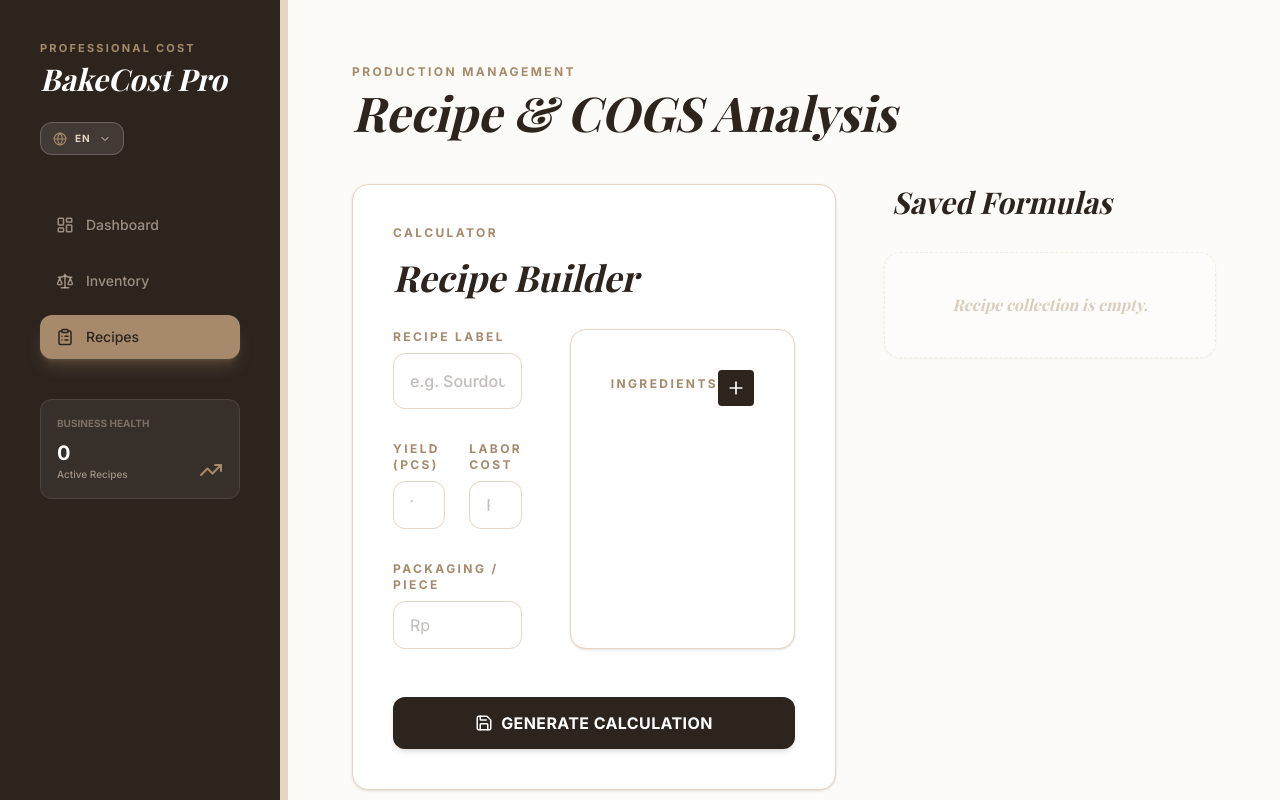
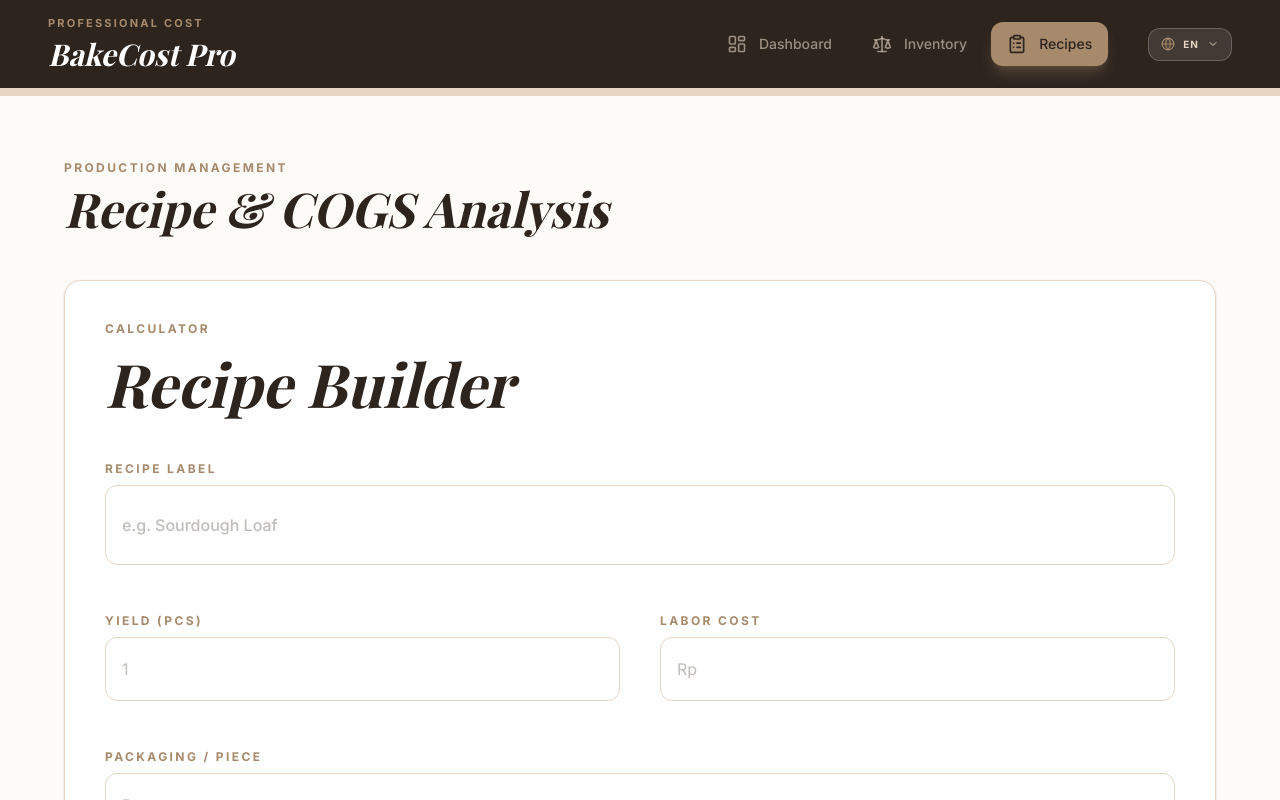
Before and after one commit to maryamalatthas-stack/Mariam-Alatas, a React (Vite) app: page / in a window 1280 px wide. Both pictures are taken after a click on the button "Recipes". Shown: the top 800 px of the page. Built offline with nearby package versions, Linux system fonts and the light colour scheme; a web font is replaced by a local one.

Commit message:
feat(ui): Refactor navigation layout for larger screens
Adjusts the navigation component to be more responsive on large screens (lg breakpoint and above). This includes making the navigation horizontal and vertically centered for better usability in wider layouts.

```diff
--- a/src/App.tsx
+++ b/src/App.tsx
@@ -484,16 +484,39 @@ export default function App() {
 
   return (
     <div className="min-h-screen pb-20 md:pb-0 relative bg-bakery-cream">
-      <div className="max-w-[1600px] mx-auto flex flex-col md:flex-row min-h-screen">
+      <div className="max-w-[1600px] mx-auto flex flex-col min-h-screen">
         {/* Sidebar / Navigation */}
-        <nav className="w-full md:w-64 lg:w-72 bg-bakery-brown text-white p-4 md:p-8 md:p-10 sticky top-0 z-50 md:h-screen shrink-0 border-b-4 md:border-b-0 md:border-r-8 border-bakery-wheat">
-          <div className="flex flex-row md:flex-col justify-between items-center md:items-start mb-6 md:mb-12">
+        <nav className="w-full lg:h-24 lg:flex-row lg:items-center lg:px-12 bg-bakery-brown text-white p-4 md:p-8 sticky top-0 z-50 md:h-screen lg:shrink-0 border-b-4 lg:border-b-8 border-bakery-wheat flex flex-col md:w-64 lg:w-full">
+          <div className="flex flex-row md:flex-col lg:flex-row justify-between items-center md:items-start lg:items-center w-full">
             <div className="flex flex-col">
               <span className="text-[10px] lg:text-[11px] uppercase tracking-[0.2em] font-bold text-bakery-accent mb-0 md:mb-1">Professional Cost</span>
               <h1 className="text-xl md:text-2xl lg:text-3xl font-serif font-bold italic leading-tight">BakeCost Pro</h1>
             </div>
 
-            <div className="md:mt-6">
+            <div className="flex items-center gap-6 lg:gap-10">
+              {/* Desktop Nav Links */}
+              <div className="hidden lg:flex items-center gap-2">
+                <NavButton
+                  active={activeTab === 'dashboard'}
+                  onClick={() => setActiveTab('dashboard')}
+                  icon={<LayoutDashboard size={20} />}
+                  label={t.dashboard}
+                />
+                <NavButton
+                  active={activeTab === 'ingredients'}
+                  onClick={() => setActiveTab('ingredients')}
+                  icon={<Scale size={20} />}
+                  label={t.inventory}
+                />
+                <NavButton
+                  active={activeTab === 'recipes'}
+                  onClick={() => setActiveTab('recipes')}
+                  icon={<ClipboardList size={20} />}
+                  label={t.recipes}
+                />
+              </div>
+
+              <div className="md:mt-6 lg:mt-0">
               <div className="relative">
                 <button
                   onClick={() => setIsLangOpen(!isLangOpen)}
@@ -539,8 +562,9 @@ export default function App() {
               </div>
             </div>
           </div>
-
-          <div className="hidden md:flex flex-col gap-3">
+        </div>
+
+        <div className="hidden md:flex lg:hidden flex-col gap-3">
             <NavButton
               active={activeTab === 'dashboard'}
               onClick={() => setActiveTab('dashboard')}
@@ -561,7 +585,7 @@ export default function App() {
             />
           </div>
 
-          <div className="mt-auto hidden md:block pt-10">
+          <div className="mt-auto hidden md:block lg:hidden pt-10">
             <div className="p-4 bg-white/5 rounded-xl border border-white/10">
               <p className="text-[10px] uppercase font-bold text-bakery-wheat/40 mb-2">{t.business_health}</p>
               <div className="flex justify-between items-end">
@@ -782,8 +806,8 @@ export default function App() {
                   </div>
                 </div>
 
-                <div className="grid lg:grid-cols-12 gap-8 lg:gap-12 items-start">
-                  <div className="lg:col-span-8 xl:col-span-7">
+                <div className="flex flex-col gap-12 lg:gap-20">
+                  <section>
                     <RecipeForm
                       ingredients={ingredients}
                       onAdd={addRecipe}
@@ -794,11 +818,13 @@ export default function App() {
                       currency={currency}
                       t={t}
                     />
-                  </div>
-
-                  <div className="lg:col-span-4 xl:col-span-5 space-y-6 md:space-y-8">
-                    <h3 className="serif-italic text-xl md:text-2xl lg:text-3xl px-2">{t.saved_formulas}</h3>
-                    <div className="space-y-4 md:space-y-6 lg:space-y-8">
+                  </section>
+
+                  <section className="space-y-8 lg:space-y-12">
+                    <div className="border-t-4 border-bakery-wheat pt-12 lg:pt-16">
+                      <h3 className="serif-italic text-2xl md:text-3xl lg:text-5xl px-2">{t.saved_formulas}</h3>
+                    </div>
+                    <div className="grid grid-cols-1 gap-6 lg:gap-10">
                       {recipes.map(recipe => (
                         <RecipeCard
                           key={recipe.id}
@@ -816,12 +842,12 @@ export default function App() {
                         />
                       ))}
                       {recipes.length === 0 && (
-                        <div className="bakery-card p-16 text-center serif-italic text-bakery-accent opacity-40 border-dashed">
-                          {t.recipe_list_empty}
+                        <div className="col-span-full py-20 text-center bakery-card bg-bakery-cream/30 border-dashed">
+                          <p className="serif-italic text-2xl opacity-40">{t.recipe_list_empty}</p>
                         </div>
                       )}
                     </div>
-                  </div>
+                  </section>
                 </div>
               </motion.div>
             )}
@@ -1082,32 +1108,32 @@ function RecipeForm({ ingredients, onAdd, onUpdate, editingRecipe, onCancelEdit,
   };
 
   return (
-    <form onSubmit={handleSubmit} className={`bakery-card p-6 md:p-10 lg:p-12 space-y-8 md:space-y-12 h-fit transition-all ${editingRecipe ? 'ring-2 ring-bakery-accent border-bakery-accent' : 'bg-[#FAF9F6]'}`}>
-      <div className="flex flex-col gap-1 md:gap-2 mb-4 md:mb-8">
-        <span className="bento-header">{t.calculator}</span>
-        <h3 className="text-2xl md:text-3xl lg:text-4xl serif-italic">{editingRecipe ? 'Edit Recipe' : t.recipe_builder}</h3>
+    <form onSubmit={handleSubmit} className={`bakery-card p-6 md:p-10 lg:p-16 space-y-8 md:space-y-12 h-fit transition-all ${editingRecipe ? 'ring-2 ring-bakery-accent border-bakery-accent' : 'bg-[#FAF9F6] shadow-xl'}`}>
+      <div className="flex flex-col gap-1 md:gap-2 mb-4 md:mb-8 lg:mb-12">
+        <span className="bento-header lg:text-sm">{t.calculator}</span>
+        <h3 className="text-2xl md:text-3xl lg:text-6xl serif-italic">{editingRecipe ? 'Edit Recipe' : t.recipe_builder}</h3>
       </div>
 
-      <div className="grid xl:grid-cols-[1fr_1.75fr] gap-8 lg:gap-12">
-        <div className="space-y-6 md:space-y-8">
-          <div className="space-y-2 lg:space-y-3">
-            <label className="bento-header">{t.recipe_label}</label>
+      <div className="grid grid-cols-1 lg:gap-20">
+        <div className="space-y-6 md:space-y-8 lg:space-y-12">
+          <div className="space-y-2 lg:space-y-5">
+            <label className="bento-header lg:text-sm">{t.recipe_label}</label>
             <input
               type="text"
               placeholder="e.g. Sourdough Loaf"
-              className="w-full text-base md:text-lg lg:text-xl font-medium h-12 lg:h-14"
+              className="w-full text-base md:text-lg lg:text-3xl font-medium h-12 lg:h-20 lg:px-8 bg-white"
               value={formData.name}
               onChange={(e) => setFormData({ ...formData, name: e.target.value })}
             />
           </div>
-          <div className="grid grid-cols-2 gap-4 md:gap-6">
-            <div className="space-y-2 lg:space-y-3">
-              <label className="bento-header">{t.yield_pcs}</label>
+          <div className="grid grid-cols-2 gap-4 md:gap-6 lg:gap-10">
+            <div className="space-y-2 lg:space-y-5">
+              <label className="bento-header lg:text-sm">{t.yield_pcs}</label>
               <input
                 type="number"
                 min="0"
                 placeholder="1"
-                className="w-full h-11 lg:h-12"
+                className="w-full h-11 lg:h-16 lg:text-xl lg:px-6"
                 value={formData.yield}
                 onChange={(e) => {
                   const val = e.target.value;
@@ -1117,13 +1143,13 @@ function RecipeForm({ ingredients, onAdd, onUpdate, editingRecipe, onCancelEdit,
                 }}
               />
             </div>
-            <div className="space-y-2 lg:space-y-3">
-              <label className="bento-header">{t.labor_cost}</label>
+            <div className="space-y-2 lg:space-y-5">
+              <label className="bento-header lg:text-sm">{t.labor_cost}</label>
               <input
                 type="number"
                 min="0"
                 placeholder={currency.symbol}
-                className="w-full h-11 lg:h-12"
+                className="w-full h-11 lg:h-16 lg:text-xl lg:px-6"
                 value={formData.labor}
                 onChange={(e) => {
                   const val = e.target.value;
@@ -1134,13 +1160,13 @@ function RecipeForm({ ingredients, onAdd, onUpdate, editingRecipe, onCancelEdit,
               />
             </div>
           </div>
-          <div className="space-y-2 lg:space-y-3">
-            <label className="bento-header">{t.packaging_pc}</label>
+          <div className="space-y-2 lg:space-y-5">
+            <label className="bento-header lg:text-sm">{t.packaging_pc}</label>
             <input
               type="number"
               min="0"
               placeholder={currency.symbol}
-              className="w-full h-11 lg:h-12"
+              className="w-full h-11 lg:h-16 lg:text-xl lg:px-6"
               value={formData.packaging}
               onChange={(e) => {
                 const val = e.target.value;
@@ -1152,19 +1178,19 @@ function RecipeForm({ ingredients, onAdd, onUpdate, editingRecipe, onCancelEdit,
           </div>
         </div>
 
-        <div className="space-y-6 md:space-y-8 bg-white border border-bakery-wheat p-6 md:p-8 lg:p-10 rounded-2xl shadow-sm">
-          <div className="flex justify-between items-center mb-2">
-            <h4 className="bento-header text-xs lg:text-sm">{t.ingredients}</h4>
-            <button type="button" onClick={addIngredientToRecipe} className="bg-bakery-brown text-white p-1.5 md:p-2 rounded transition-colors hover:bg-bakery-accent">
-              <Plus size={20} />
+        <div className="space-y-6 md:space-y-8 lg:space-y-12 bg-white border border-bakery-wheat p-6 md:p-8 lg:p-12 rounded-3xl shadow-sm">
+          <div className="flex justify-between items-center mb-2 lg:mb-4">
+            <h4 className="bento-header text-xs lg:text-base">{t.ingredients}</h4>
+            <button type="button" onClick={addIngredientToRecipe} className="bg-bakery-brown text-white p-1.5 md:p-2 lg:p-4 rounded-xl transition-colors hover:bg-bakery-accent shadow-md">
+              <Plus size={24} />
             </button>
           </div>
 
-          <div className="space-y-4 max-h-[400px] lg:max-h-[600px] overflow-y-auto pr-4 no-scrollbar">
+          <div className="space-y-4 lg:space-y-8 max-h-[400px] lg:max-h-[700px] overflow-y-auto pr-4 no-scrollbar">
             {formData.selectedIngredients.map((item, idx) => (
-              <div key={idx} className="flex gap-4 md:gap-6 items-center border-b border-[#F2EDE8] pb-4 last:border-0 last:pb-0">
+              <div key={idx} className="flex flex-col sm:flex-row gap-4 md:gap-6 lg:gap-10 items-start sm:items-center border-b border-[#F2EDE8] pb-4 lg:pb-8 last:border-0 last:pb-0">
                 <select
-                  className="flex-1 text-sm md:text-base border-none bg-transparent focus:ring-0 font-medium py-2"
+                  className="flex-1 w-full text-sm md:text-base lg:text-2xl border-none bg-transparent focus:ring-0 font-medium py-2 lg:py-4 px-0"
                   value={item.ingredientId}
                   onChange={(e) => updateSelectedIngredient(idx, 'ingredientId', e.target.value)}
                 >
@@ -1173,25 +1199,27 @@ function RecipeForm({ ingredients, onAdd, onUpdate, editingRecipe, onCancelEdit,
                     <option key={ing.id} value={ing.id}>{ing.name}</option>
                   ))}
                 </select>
-                <div className="flex items-center gap-2">
-                  <input
-                    type="number"
-                    min="0"
-                    placeholder={t.weight}
-                    className="w-24 md:w-32 text-sm border-none bg-bakery-cream/30 focus:ring-1 focus:ring-bakery-accent/20 rounded py-2 text-right font-bold"
-                    value={item.weight || ''}
-                    onChange={(e) => {
-                      const val = e.target.value;
-                      if (val === '' || parseFloat(val) >= 0) {
-                        updateSelectedIngredient(idx, 'weight', parseFloat(val) || 0);
-                      }
-                    }}
-                  />
-                  <span className="text-[10px] md:text-xs font-bold text-bakery-accent">GR</span>
+                <div className="flex items-center gap-4 w-full sm:w-auto">
+                  <div className="flex items-center gap-2 flex-1 sm:flex-none">
+                    <input
+                      type="number"
+                      min="0"
+                      placeholder={t.weight}
+                      className="w-full sm:w-32 lg:w-48 text-sm md:text-base lg:text-2xl border-none bg-bakery-cream/50 focus:ring-2 focus:ring-bakery-accent/20 rounded-xl py-2 lg:py-4 text-right font-bold"
+                      value={item.weight || ''}
+                      onChange={(e) => {
+                        const val = e.target.value;
+                        if (val === '' || parseFloat(val) >= 0) {
+                          updateSelectedIngredient(idx, 'weight', parseFloat(val) || 0);
+                        }
+                      }}
+                    />
+                    <span className="text-[10px] md:text-xs lg:text-sm font-bold text-bakery-accent shrink-0">GR</span>
+                  </div>
+                  <button type="button" onClick={() => removeSelectedIngredient(idx)} className="p-2 lg:p-4 text-bakery-accent hover:text-red-500 transition-colors bg-[#FAF9F6] rounded-xl">
+                    <Trash2 size={24} />
+                  </button>
                 </div>
-                <button type="button" onClick={() => removeSelectedIngredient(idx)} className="p-2 text-bakery-accent hover:text-red-500 transition-colors">
-                  <Trash2 size={18} />
-                </button>
               </div>
             ))}
           </div>
@@ -1245,11 +1273,11 @@ function RecipeCard({ recipe, onDelete, onEdit, onUpdateYield, costs, formatPric
   const [isExpanded, setIsExpanded] = useState(false);
 
   return (
-    <div className={`bakery-card transition-all p-0 ${isExpanded ? 'ring-4 ring-bakery-brown shadow-xl' : 'hover:border-bakery-brown hover:shadow-lg'}`}>
-      <div className="p-4 md:p-8 lg:p-10 flex justify-between items-center cursor-pointer" onClick={() => setIsExpanded(!isExpanded)}>
-        <div className="flex gap-3 md:gap-6 items-center">
-          <div className="bg-bakery-wheat/30 px-3 py-2 md:px-5 md:py-3 rounded-xl text-right min-w-[60px] md:min-w-[100px]">
-            <div className="text-[8px] md:text-xs uppercase font-bold text-bakery-accent tracking-widest leading-none mb-2">Yield</div>
+    <div className={`bakery-card transition-all p-0 ${isExpanded ? 'ring-4 ring-bakery-brown shadow-2xl' : 'hover:border-bakery-brown hover:shadow-xl'}`}>
+      <div className="p-4 md:p-8 lg:p-12 flex flex-nowrap justify-between items-center cursor-pointer gap-4 md:gap-8 lg:gap-16" onClick={() => setIsExpanded(!isExpanded)}>
+        <div className="flex gap-4 md:gap-10 lg:gap-16 items-center min-w-0 flex-1">
+          <div className="bg-bakery-wheat/30 px-3 py-2 md:px-5 md:py-6 rounded-2xl text-right min-w-[80px] md:min-w-[120px] lg:min-w-[180px] shrink-0 border border-bakery-accent/10">
+            <div className="text-[8px] md:text-xs lg:text-sm uppercase font-bold text-bakery-accent tracking-widest leading-none mb-1 md:mb-4">Yield</div>
             <input
               type="number"
               min="1"
@@ -1260,20 +1288,28 @@ function RecipeCard({ recipe, onDelete, onEdit, onUpdateYield, costs, formatPric
                 else if (e.target.value === '') onUpdateYield(0);
               }}
               onClick={(e) => e.stopPropagation()}
-              className="bg-transparent border-none p-0 text-right font-serif font-bold italic text-sm md:text-xl lg:text-2xl w-full focus:ring-0"
+              className="bg-transparent border-none p-0 text-right font-serif font-bold italic text-sm md:text-xl lg:text-4xl w-full focus:ring-0"
             />
           </div>
-          <div>
-            <h4 className="serif-italic text-lg md:text-2xl lg:text-3xl line-clamp-1">{recipe.name}</h4>
+          <div className="min-w-0 flex-1">
+            <h4 className="serif-italic text-lg md:text-3xl lg:text-5xl truncate pr-4 text-bakery-brown" title={recipe.name}>{recipe.name}</h4>
+            <div className="flex items-center gap-3 mt-2 hidden md:flex">
+              <span className="px-3 py-1 bg-bakery-cream border border-bakery-wheat rounded-full text-[10px] font-bold text-bakery-accent uppercase tracking-widest">
+                {recipe.ingredients.length} {t.ingredients}
+              </span>
+            </div>
           </div>
         </div>
-        <div className="flex items-center gap-4 md:gap-10">
+        <div className="flex items-center gap-4 md:gap-12 lg:gap-24 shrink-0">
           <div className="text-right">
-            <p className="text-[8px] md:text-xs uppercase font-bold text-bakery-accent tracking-widest mb-1">{t.cogs_per_piece}</p>
-            <p className="font-bold text-xl md:text-3xl lg:text-4xl text-bakery-brown">{formatPrice(costs.hppPerPc)}</p>
+            <p className="text-[8px] md:text-xs lg:text-sm uppercase font-bold text-bakery-accent tracking-widest mb-1 md:mb-3">{t.cogs_per_piece}</p>
+            <p className="font-bold text-xl md:text-4xl lg:text-6xl text-bakery-brown whitespace-nowrap">{formatPrice(costs.hppPerPc)}</p>
           </div>
-          <motion.div animate={{ rotate: isExpanded ? 90 : 0 }}>
-            <ChevronRight size={24} className="text-bakery-wheat md:w-8 md:h-8" />
+          <motion.div
+            animate={{ rotate: isExpanded ? 90 : 0 }}
+            className="shrink-0 w-10 h-10 md:w-16 md:h-16 rounded-full bg-bakery-cream border-2 border-bakery-wheat flex items-center justify-center hover:bg-bakery-wheat transition-colors"
+          >
+            <ChevronRight size={32} className="text-bakery-brown md:w-10 md:h-10" />
           </motion.div>
         </div>
       </div>
```
